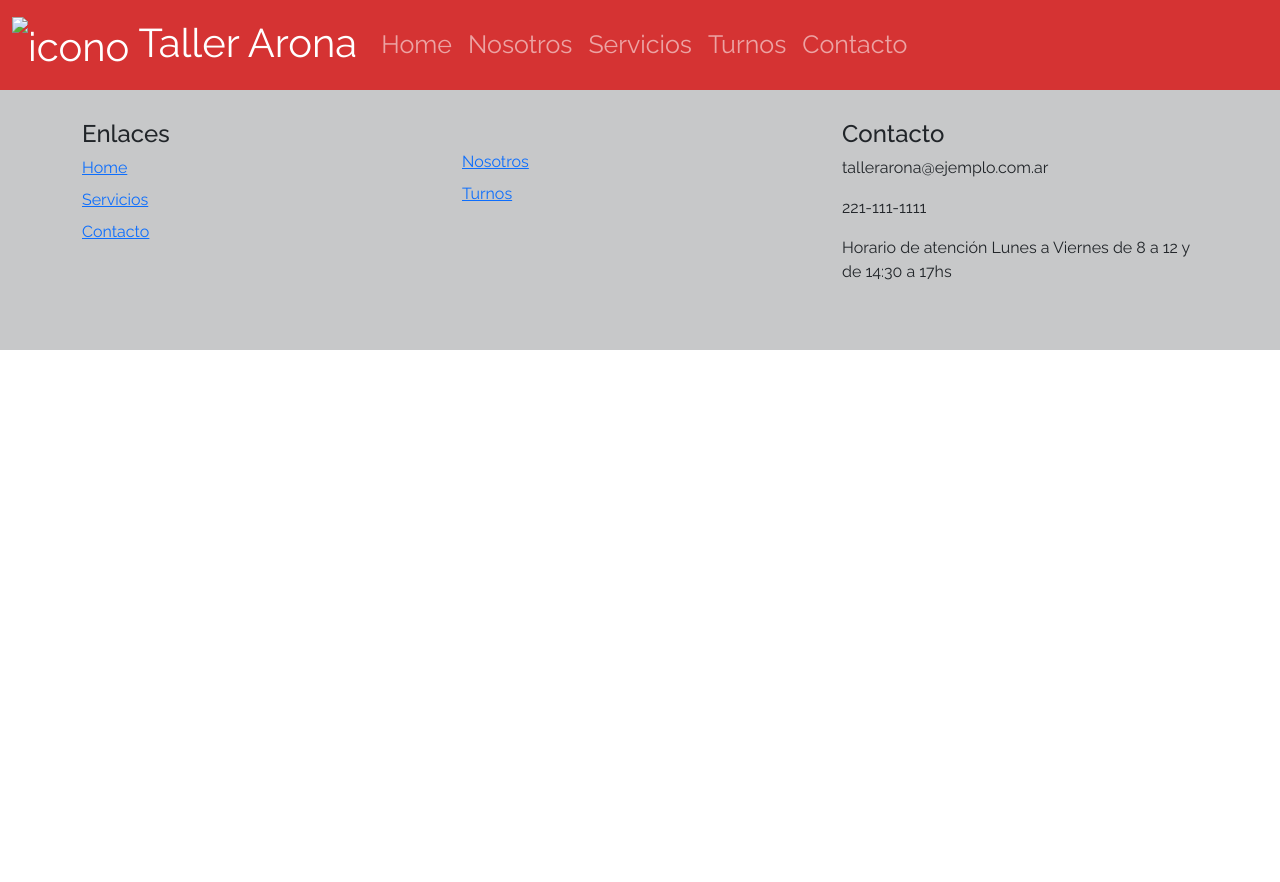
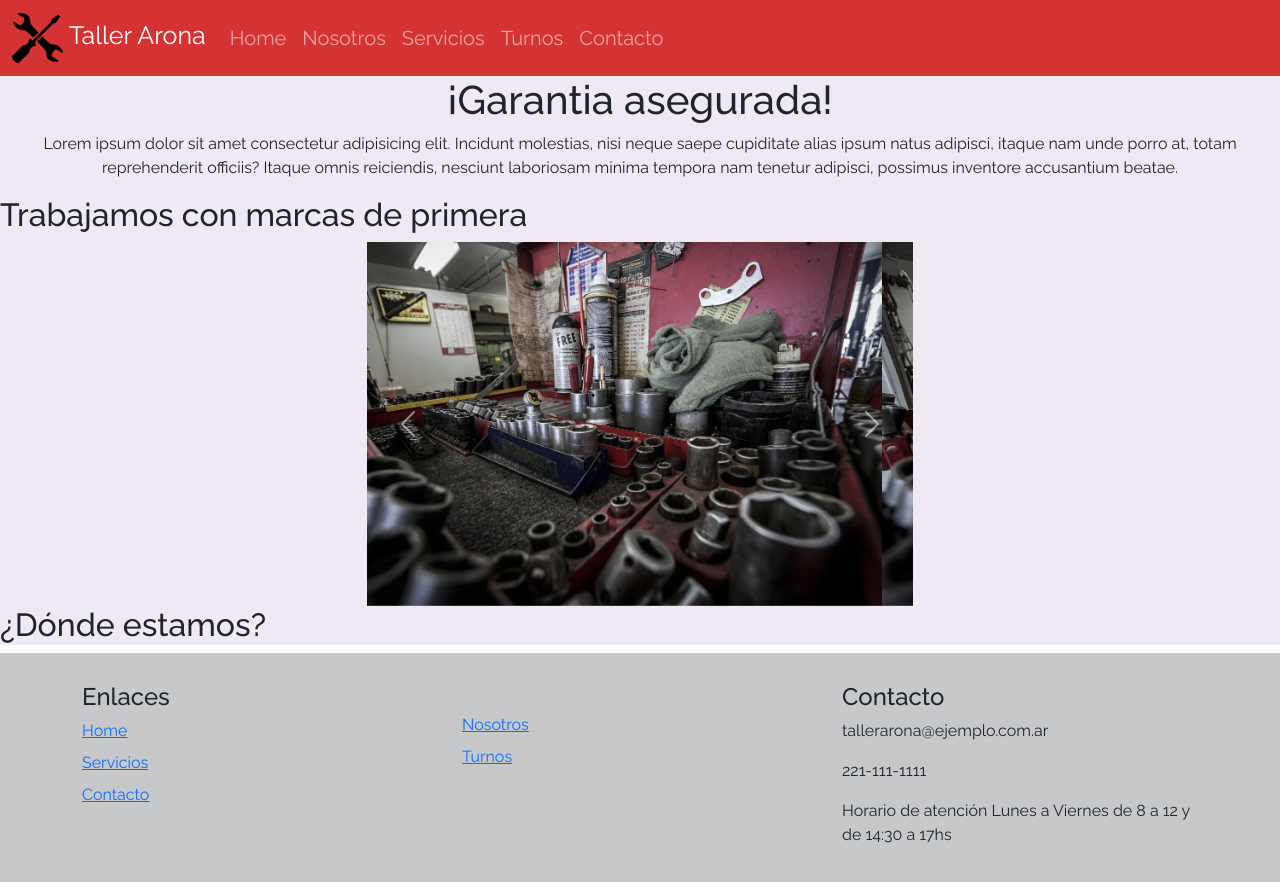
Before and after one commit to Reginoalan/PreEntrega2Regino, a plain HTML site: page paginas/nosotros.html in a window 1280 px wide. Before the commit the page ends 800 px from the top, so only its background shows below. Drawn offline with nearby package versions, Linux system fonts and the light colour scheme; files that its build step writes are made by us from their sources.

Commit message:
Trabajando en el Nosotros (carrousel)

```diff
--- a/estilos/estilos.css
+++ b/estilos/estilos.css
@@ -15,13 +15,13 @@
 }
 
 .titulo{
-    font-size: 40px !important;
+    font-size: 25px !important;
 }
 
 /* Links de navegacion */
 
 .pestHeader{
-    font-size: 25px !important;
+    font-size: 20px !important;
 
 }
 
@@ -31,13 +31,17 @@
     height: 50px;
 }
 
+.fondoMainGeneral{
+    background-color: #EFE9F4 !important;
+}
+
 /* INICIO DEL MAIN HOME*/
 
 .espacioHome{
     padding: 40px !important;
 }
 
-main.fondoHome{
+.fondoHome{
     background-image: url(../img/fondo_saludo.jpg);
     background-size: cover;
     background-position: center;
@@ -59,6 +63,11 @@ main.fondoHome{
 
 /* FIN DEL MAIN HOME */
 
+/* MAIN DEL NOSOTROS */
+
+
+/* FIN DEL MAIN DE NOSOTROS */
+
 /* INICIO DEL FOOTER */
 
 .pFooter{
--- a/paginas/nosotros.html
+++ b/paginas/nosotros.html
@@ -4,7 +4,8 @@
 <head>
     <meta charset="UTF-8" />
     <meta name="viewport" content="width=device-width, initial-scale=1.0" />
-    <link rel="stylesheet" href="estilos/estilos.css" />
+    <link rel="shortcut icon" href="../img/logo.png">
+    <link rel="stylesheet" href="../estilos/estilos.css" />
     <link href="https://cdn.jsdelivr.net/npm/bootstrap@5.2.3/dist/css/bootstrap.min.css" rel="stylesheet"
         integrity="sha384-rbsA2VBKQhggwzxH7pPCaAqO46MgnOM80zW1RWuH61DGLwZJEdK2Kadq2F9CUG65" crossorigin="anonymous" />
     <title>Taller Arona</title>
@@ -13,53 +14,94 @@
 <body>
     <nav class="navbar navbar-expand-sm navbar-dark">
         <div class="container-fluid">
-            <a class="navbar-brand titulo" href="#"><img src="img/posible_logo.jpg" alt="icono"> Taller Arona</a>
+            <a class="navbar-brand titulo" href="#"><img src="../img/logo.png" alt="icono"> Taller Arona</a>
             <button class="navbar-toggler" type="button" data-bs-toggle="collapse" data-bs-target="#collapsibleNavbar">
                 <span class="navbar-toggler-icon"></span>
             </button>
             <div class="collapse navbar-collapse" id="collapsibleNavbar">
                 <ul class="navbar-nav pestHeader">
                     <li class="nav-item">
-                        <a class="nav-link" href="./index.html">Home</a>
+                        <a class="nav-link" href="../index.html">Home</a>
                     </li>
                     <li class="nav-item">
-                        <a class="nav-link " href="./paginas/nosotros.html">Nosotros</a>
+                        <a class="nav-link " href="../paginas/nosotros.html">Nosotros</a>
                     </li>
                     <li class="nav-item">
-                        <a class="nav-link" href="./paginas/servicios.html">Servicios</a>
+                        <a class="nav-link" href="../paginas/servicios.html">Servicios</a>
                     </li>
                     <li class="nav-item">
-                        <a class="nav-link " href="./paginas/turnos.html">Turnos</a>
+                        <a class="nav-link " href="../paginas/turnos.html">Turnos</a>
                     </li>
                     <li class="nav-item">
-                        <a class="nav-link " href="./paginas/contacto.html">Contacto</a>
+                        <a class="nav-link " href="../paginas/contacto.html">Contacto</a>
                     </li>
                 </ul>
             </div>
         </div>
     </nav>
-
+    <main class="fondoMainGeneral">
+        <div class="text-center">
+            <h1>
+                ¡Garantia asegurada!
+            </h1>
+            <p>Lorem ipsum dolor sit amet consectetur adipisicing elit. Incidunt molestias, nisi neque saepe cupiditate
+                alias ipsum natus adipisci, itaque nam unde porro at, totam reprehenderit officiis? Itaque omnis
+                reiciendis, nesciunt laboriosam minima tempora nam tenetur adipisci, possimus inventore accusantium
+                beatae.</p>
+        </div>
+        <h2>Trabajamos con marcas de primera</h2>
+        <div class="container">
+            <div class="row justify-content-md-center">
+                <div class="col col-md-6">
+            <div id="carouselExampleControls" class="carousel slide" data-bs-ride="carousel">
+                <div class="carousel-inner">
+                    <div class="carousel-item active">
+                        <img src="../img/imagen_trabajo.jpg" class="d-block w-100" alt="...">
+                    </div>
+                    <div class="carousel-item">
+                        <img src="../img/imagen_trabajo.jpg" class="d-block w-100" alt="...">
+                    </div>
+                    <div class="carousel-item">
+                        <img src="../img/imagen_trabajo.jpg" class="d-block w-100" alt="...">
+                    </div>
+                </div>
+                <button class="carousel-control-prev" type="button" data-bs-target="#carouselExampleControls"
+                    data-bs-slide="prev">
+                    <span class="carousel-control-prev-icon" aria-hidden="true"></span>
+                    <span class="visually-hidden">Previous</span>
+                </button>
+                <button class="carousel-control-next" type="button" data-bs-target="#carouselExampleControls"
+                    data-bs-slide="next">
+                    <span class="carousel-control-next-icon" aria-hidden="true"></span>
+                    <span class="visually-hidden">Next</span>
+                </button>
+            </div>
+        </div>
+        </div>
+    </div>
+        <h2>¿Dónde estamos?</h2>
+    </main>
     <footer class="bg-dark bg-opacity-25 pFooter">
         <div class="container">
             <div class="row">
                 <div class="col ">
                     <h4>Enlaces</h4>
                     <ul class="nav flex-column">
-                        <li class="pListFooter"><a href="./index.html">Home</a></li>
-                        <li class="pListFooter"><a href="./paginas/servicios.html">Servicios</a></li>
-                        <li class="pListFooter"><a href="./paginas/contacto.html">Contacto</a></li>
+                        <li class="pListFooter"><a href="../index.html">Home</a></li>
+                        <li class="pListFooter"><a href="../paginas/servicios.html">Servicios</a></li>
+                        <li class="pListFooter"><a href="../paginas/contacto.html">Contacto</a></li>
                     </ul>
                 </div>
                 <div class="col pFooter">
-                    <ul  class="nav flex-column">
-                        <li class="pListFooter"><a href="./paginas/nosotros.html">Nosotros</a></li>
-                        <li class="pListFooter"><a href="./paginas/turnos.html">Turnos</a></li>
+                    <ul class="nav flex-column">
+                        <li class="pListFooter"><a href="../paginas/nosotros.html">Nosotros</a></li>
+                        <li class="pListFooter"><a href="../paginas/turnos.html">Turnos</a></li>
 
                     </ul>
                 </div>
                 <div class="col">
                     <h4>Contacto</h4>
-                    <ul  class="nav flex-column">
+                    <ul class="nav flex-column">
                         <li>
                             <p>tallerarona@ejemplo.com.ar</p>
                         </li>
```
Also changed, not shown: index.html (+27 -8 lines), img/logo.png (added).
